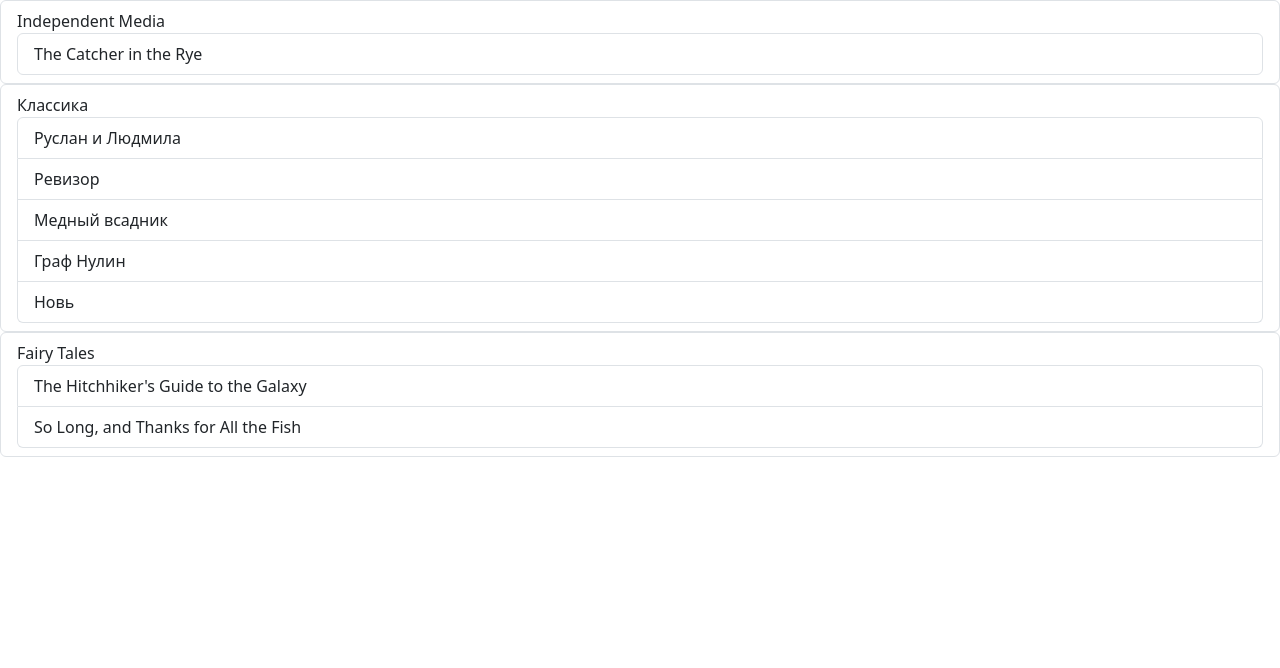
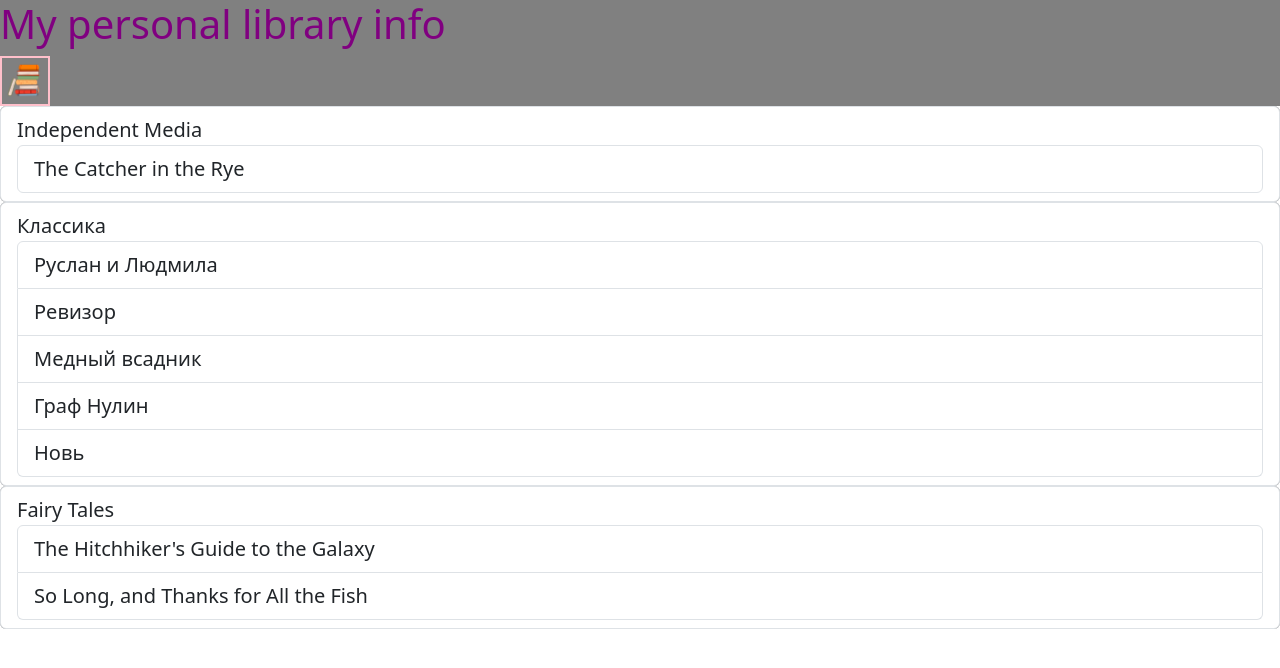
Before and after one commit to Tiriakidi/my_site, a Django app: page /publishers in a window 1280 px wide. Shown: the top 668 px of the page. Run offline with Django 3.2, Linux system fonts and the light colour scheme; data comes from the database, SQL or seed files in the repository; both versions use the stored data as it was after the commit; some libraries are stand-ins or nearby versions.

Commit message:
Homework D6.11

```diff
--- a/my_site/urls.py
+++ b/my_site/urls.py
@@ -17,6 +17,9 @@ from django.contrib import admin
 from django.urls import path, include
 from p_library import views
 
+from django.conf.urls.static import static
+from django.conf import settings
+
 urlpatterns = [
     path('admin/', admin.site.urls),
     path('', views.books_list),
@@ -24,5 +27,7 @@ urlpatterns = [
     path('index/book_increment/', views.book_increment),
     path('index/book_decrement/', views.book_decrement),
     path('publishers', views.publishers),
-    path('', include(('p_library.urls', 'p_library'), namespace='p_library'))
+    path('', include(('p_library.urls', 'p_library'), namespace='p_library')),
 ]
+
+urlpatterns += static(settings.MEDIA_URL, document_root=settings.MEDIA_ROOT)
--- a/p_library/admin.py
+++ b/p_library/admin.py
@@ -9,8 +9,8 @@ class BookAdmin(admin.ModelAdmin):
     def author_full_name(obj):
         return obj.author.full_name
 
-    list_display = ('title', 'author_full_name', 'publisher')
-    fields = ('ISBN', 'title', 'description', 'year_release', 'author', 'price', 'copy_count', 'publisher')
+    list_display = ('title', 'author_full_name', 'publisher', 'picture')
+    fields = ('ISBN', 'title', 'description', 'year_release', 'author', 'price', 'copy_count', 'publisher', 'picture')
 
 @admin.register(Author)
 class AuthorAdmin(admin.ModelAdmin):
--- a/p_library/models.py
+++ b/p_library/models.py
@@ -33,6 +33,7 @@ class Book(models.Model):
     price = models.DecimalField(max_digits=15, decimal_places=2)
     publisher = models.ForeignKey(Publisher, on_delete=models.SET_NULL, null=True, related_name='books')
     book_holder = models.ManyToManyField(Friend, through='BorrowedBook')
+    picture = models.ImageField(upload_to='books_pic/%Y/%m/%d', blank=True, null=True)
 
     def __str__(self):
         return self.title
--- /dev/null
+++ b/p_library/static/css/stylesheet.css
@@ -0,0 +1,12 @@
+.custom {
+    color: purple;
+    background: grey;
+    font-size: 20px;
+}
+
+.image {
+    width: 50px;
+    height: 50px;
+    border: 2px solid;
+    color: pink;
+}
--- /dev/null
+++ b/p_library/templates/base.html
@@ -0,0 +1,24 @@
+{% load django_bootstrap5 %}
+{% bootstrap_css %}
+
+{% load static %}
+
+<!DOCTYPE html>
+<html lang="en">
+<head>
+  <meta charset="UTF-8">
+  <title>Home</title>
+  <link rel="stylesheet" href="{% static 'css/stylesheet.css'%}" type="text/css">
+</head>
+
+<body>
+    <div class="page-header custom">
+        <h1>My personal library info</h1>
+        <img class= "image" src='{% static "img/books.png" %}'>
+    </div>
+    <div>
+        {% block content %}
+        {% endblock %}
+    </div>
+</body>
+</html>
--- a/p_library/templates/publishers.html
+++ b/p_library/templates/publishers.html
@@ -1,8 +1,8 @@
-{% load django_bootstrap5 %}
-{% bootstrap_css %}
+{% extends 'base.html' %}
 
+{% block content %}
 {% for publisher in publishers %}
-    <ul class="list-group">
+    <ul class="list-group custom">
         <li class="list-group-item">
             {{ publisher.name }}
             <ul class="list-group">
@@ -13,3 +13,4 @@
         </li>
     </ul>
 {% endfor %}
+{% endblock %}
--- a/p_library/urls.py
+++ b/p_library/urls.py
@@ -1,6 +1,8 @@
 from django.contrib import admin
 from django.urls import path
 from .views import AuthorEdit, AuthorList, author_create_many, books_authors_create_many
+
+
 
 app_name = 'p_library'
 urlpatterns = [
--- a/p_library/views.py
+++ b/p_library/views.py
@@ -11,7 +11,6 @@ from django.urls import reverse_lazy
 
 from django.forms import formset_factory
 from django.http.response import HttpResponseRedirect
-
 
 
 # Create your views here.
```
Also changed, not shown: my_site/settings.py (+8 -0 lines), p_library/templates/index.html (+18 -2 lines), requirements.txt (+7 -2 lines), README.md, db.sqlite3, media/books_pic/2021/05/20/So_Long_and_Thanks_for_All_the_Fish.jpeg (added), media/books_pic/2021/05/20/The_Catcher_in_the_Rye.jpg (added), p_library/migrations/0012_auto_20210517_1256.py (added), p_library/migrations/0013_publisher_slug.py (added), p_library/migrations/0014_auto_20210520_1016.py (added), p_library/migrations/0015_book_picture.py (added), p_library/static/img/books.png (added).
